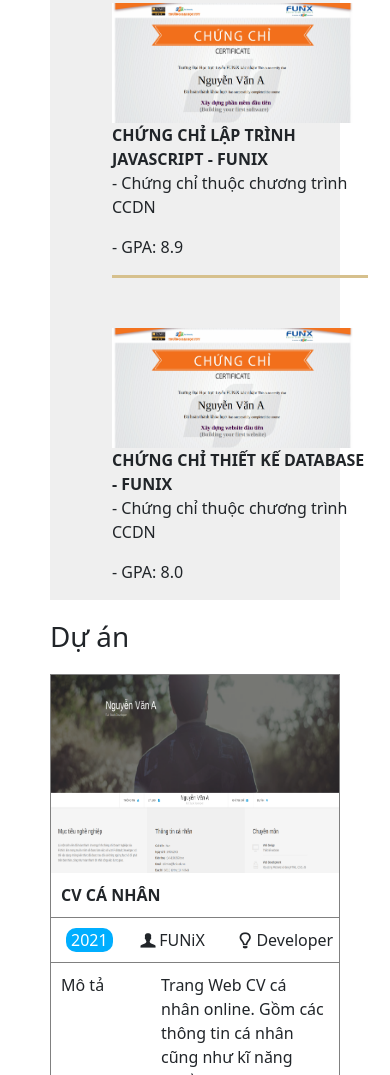
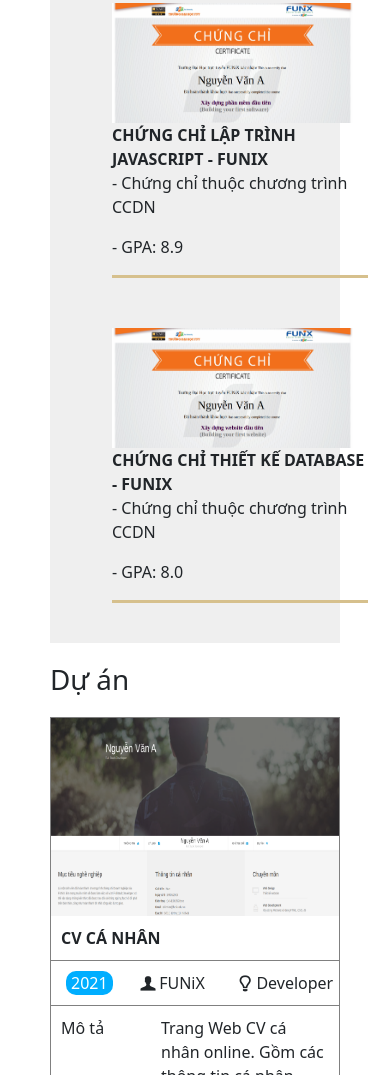
Before and after one commit to huynvFX23642/digital-cv, a plain HTML site: page index.html in a window 390 px wide. Shown: the part 3080-4155 px from the top of the page. Drawn offline with nearby package versions, Linux system fonts and the light colour scheme; files that its build step writes are made by us from their sources; files whose address does not match are found by name.

Commit message:
Update mobile.css

```diff
--- a/mobile.css
+++ b/mobile.css
@@ -33,6 +33,8 @@
   .certificate3 {
     grid-column: 1/2;
     border-top: solid #d6c08d;
+     border-bottom: solid #d6c08d;
+    margin-bottom: 40px;
   }
   /* dự án */
   .project-all {
```
